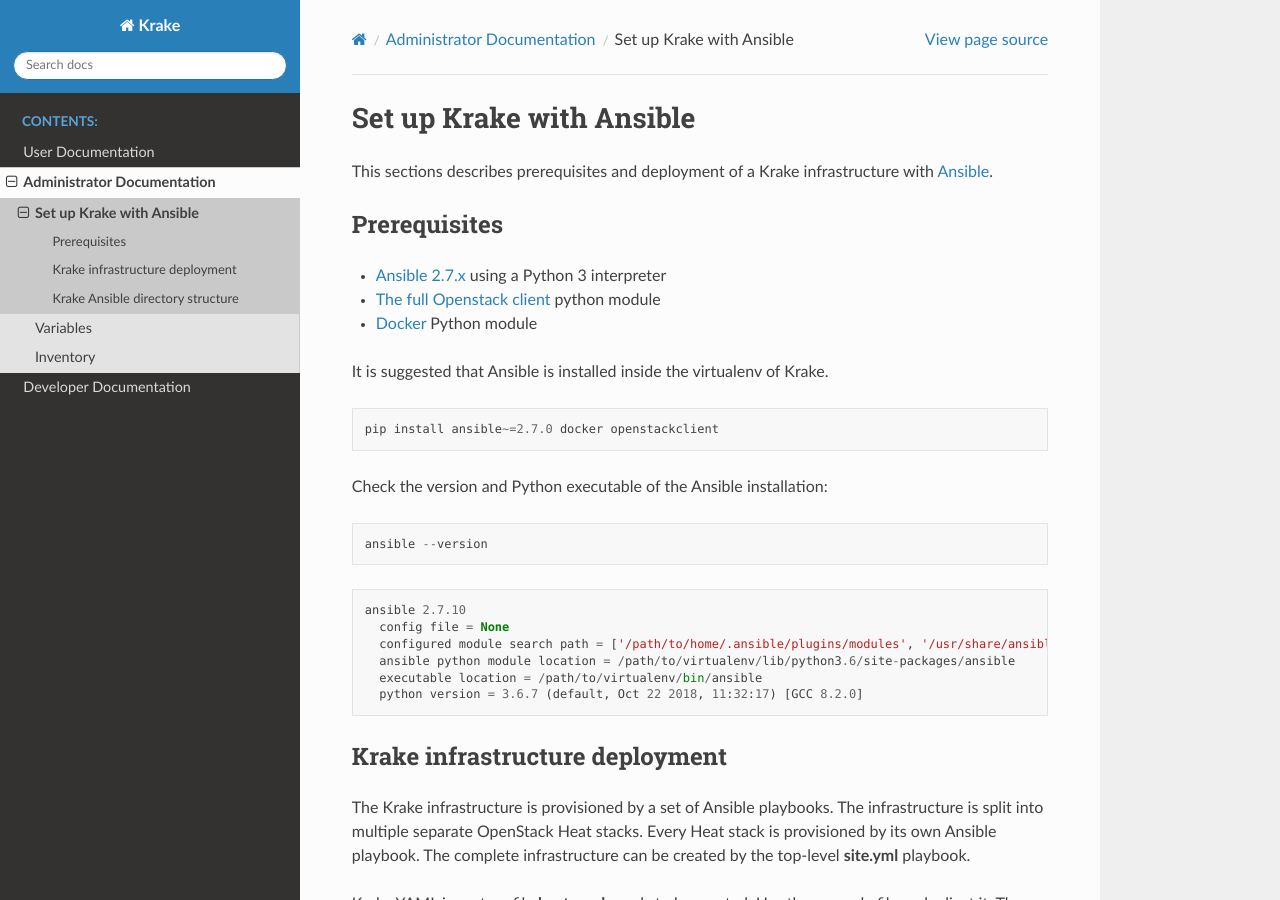
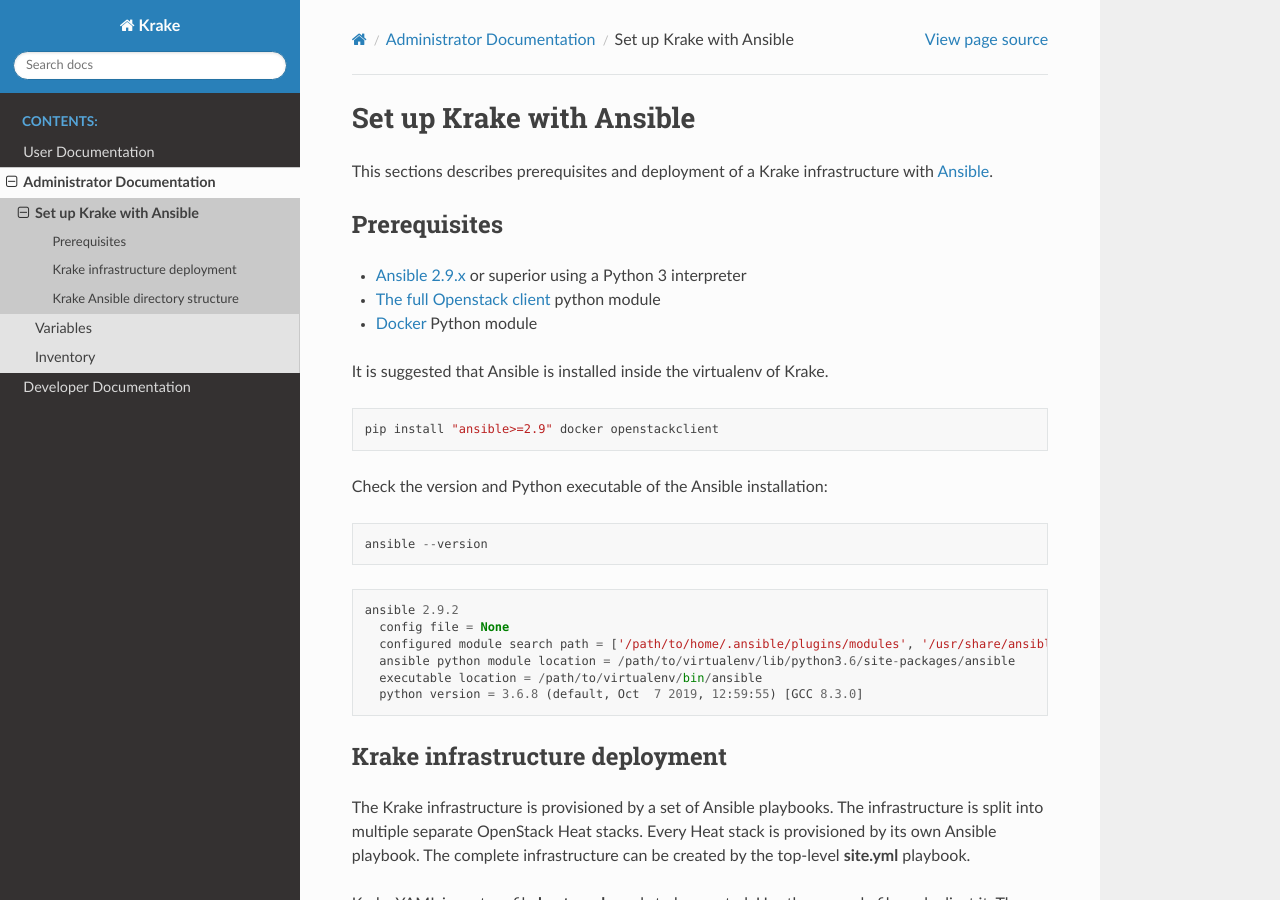
Before and after one commit to rak-n-rok/Krake, a Sphinx documentation site: the page built from docs/admin/setup.rst, in a window 1280 px wide and 900 px high. Built offline with Sphinx 7.4.7 and the Read the Docs theme 2.0.0, drawn with Linux system fonts in a browser that asks for light colours.

Commit message:
Update docs for Ansible 2.9
Signed-off-by: Daniel Trautmann <daniel.trautmann@shift-ahoy.com>

```diff
--- a/docs/admin/setup.rst
+++ b/docs/admin/setup.rst
@@ -10,7 +10,7 @@
 Prerequisites
 ===================
 
-- `Ansible 2.7.x <https://docs.ansible.com/ansible/latest/roadmap/ROADMAP_2_7.html>`_ using a Python 3 interpreter
+- `Ansible 2.9.x <https://docs.ansible.com/ansible/latest/roadmap/ROADMAP_2_9.html>`_ or superior using a Python 3 interpreter
 - `The full Openstack client <https://pypi.org/project/openstackclient/>`_ python module
 - `Docker <https://pypi.org/project/docker/>`_ Python module
 
@@ -18,7 +18,7 @@
 
 .. code::
 
-    pip install ansible~=2.7.0 docker openstackclient
+    pip install "ansible>=2.9" docker openstackclient
 
 Check the version and Python executable of the Ansible installation:
 
@@ -28,12 +28,12 @@
 
 .. code::
 
-  ansible 2.7.10
+  ansible 2.9.2
     config file = None
     configured module search path = ['/path/to/home/.ansible/plugins/modules', '/usr/share/ansible/plugins/modules']
     ansible python module location = /path/to/virtualenv/lib/python3.6/site-packages/ansible
     executable location = /path/to/virtualenv/bin/ansible
-    python version = 3.6.7 (default, Oct 22 2018, 11:32:17) [GCC 8.2.0]
+    python version = 3.6.8 (default, Oct  7 2019, 12:59:55) [GCC 8.3.0]
 
 
 Krake infrastructure deployment
```
